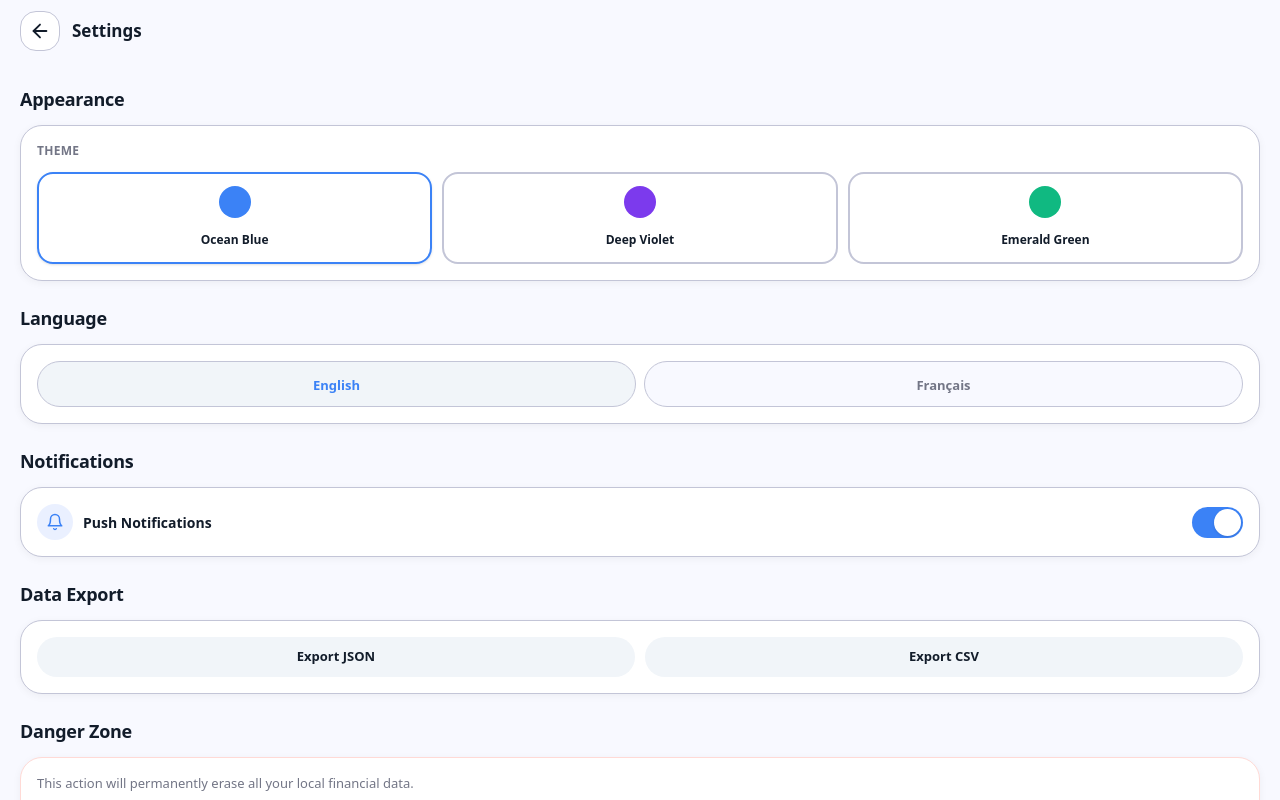
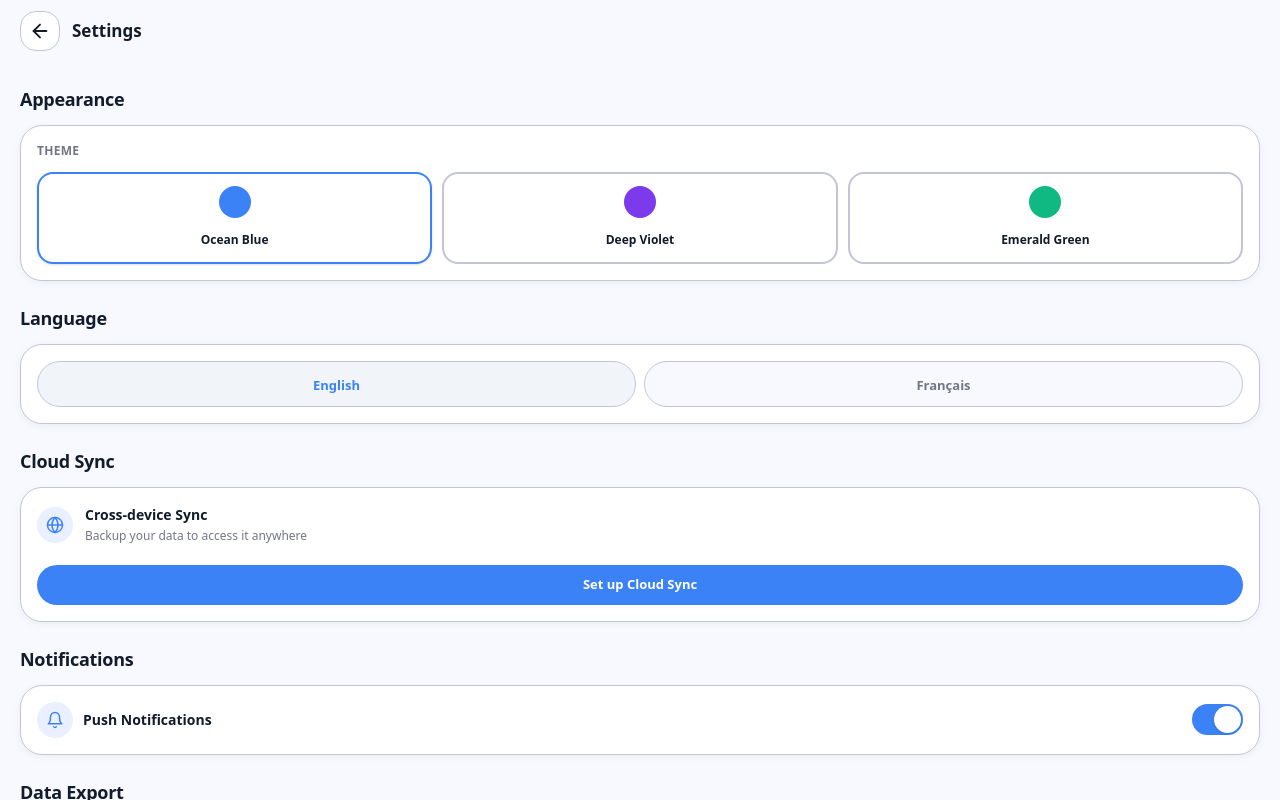
Before and after one commit to dev-760/Budgetly-Sync, a Next.js app: page /settings in a window 1280 px wide. Shown: the top 800 px of the page. Built offline with nearby package versions, Linux system fonts and the light colour scheme.

Commit message:
Add Cloud Sync section to the settings page allowing users to configure or logout from their cloud sync account

```diff
--- a/src/app/settings/page.tsx
+++ b/src/app/settings/page.tsx
@@ -8,6 +8,8 @@ import { useBudget } from '@/lib/budget-store';
 import { useThemeContext, visualThemes } from '@/lib/theme-provider';
 import { Language } from '@/lib/budget-data';
 import { cn } from '@/lib/utils';
+import { storage } from '@/lib/storage';
+import { LogOut } from 'lucide-react';
 
 export default function SettingsPage() {
   const router = useRouter();
@@ -82,6 +84,49 @@ export default function SettingsPage() {
           </div>
         </Card>
 
+
+        {/* Cloud Sync */}
+        <SectionTitle title={label("Cloud Sync", "Synchronisation Cloud")} />
+        <Card className="flex flex-col gap-3">
+          <div className="flex flex-row items-center gap-3">
+            <RoundIcon icon={Globe} size={36} color={palette.primary} background="#EAF0FF" />
+            <div className="flex-1">
+              <p className="text-[14px] font-bold" style={{ color: palette.foreground }}>
+                {label("Cross-device Sync", "Synchronisation")}
+              </p>
+              <p className="text-[12px] mt-0.5" style={{ color: palette.muted }}>
+                {label("Backup your data to access it anywhere", "Sauvegardez vos données pour y accéder partout")}
+              </p>
+            </div>
+          </div>
+          {typeof window !== 'undefined' && storage.getItem('budgetly_jwt') ? (
+            <div className="flex flex-row gap-2 mt-2">
+              <div className="flex-1 py-2.5 rounded-xl border flex items-center justify-center bg-gray-50">
+                <span className="text-[13px] font-bold text-gray-500">{label("Logged in", "Connecté")}</span>
+              </div>
+              <button
+                onClick={() => {
+                  storage.removeItem('budgetly_jwt');
+                  window.location.reload();
+                }}
+                className="flex-1 py-2.5 rounded-xl text-[13px] font-bold active:opacity-70 transition-opacity flex items-center justify-center gap-2"
+                style={{ backgroundColor: '#FEE2E2', color: '#EF4444' }}
+              >
+                <LogOut size={16} />
+                {label("Logout", "Déconnexion")}
+              </button>
+            </div>
+          ) : (
+            <button
+              onClick={() => router.push('/auth')}
+              className="w-full mt-2 py-2.5 rounded-xl text-[13px] font-bold active:opacity-70 transition-opacity"
+              style={{ backgroundColor: palette.primary, color: 'white' }}
+            >
+              {label("Set up Cloud Sync", "Configurer la synchronisation Cloud")}
+            </button>
+          )}
+        </Card>
+
         {/* Notifications */}
         <SectionTitle title={t("notificationsEnabled")} />
         <Card className="flex flex-row items-center justify-between">
```
